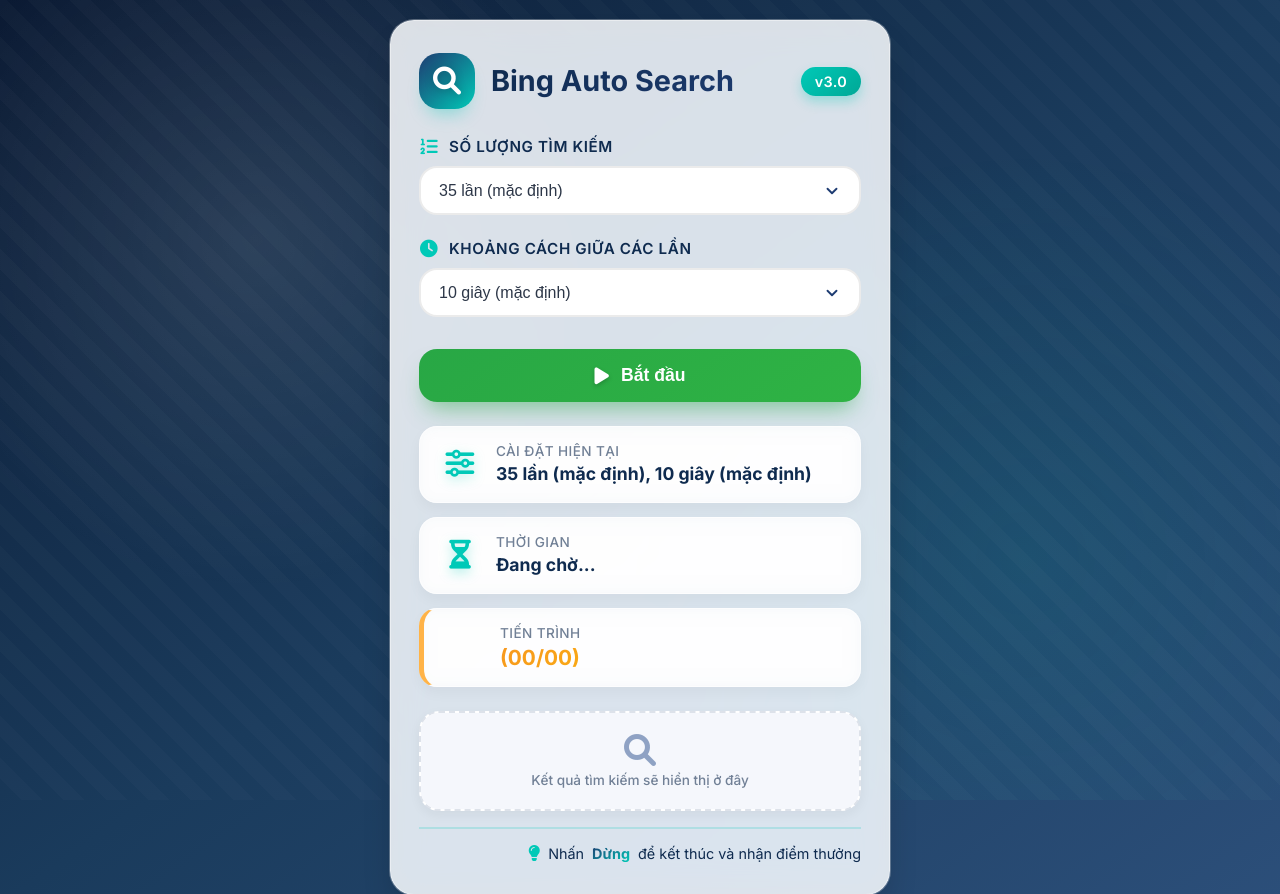
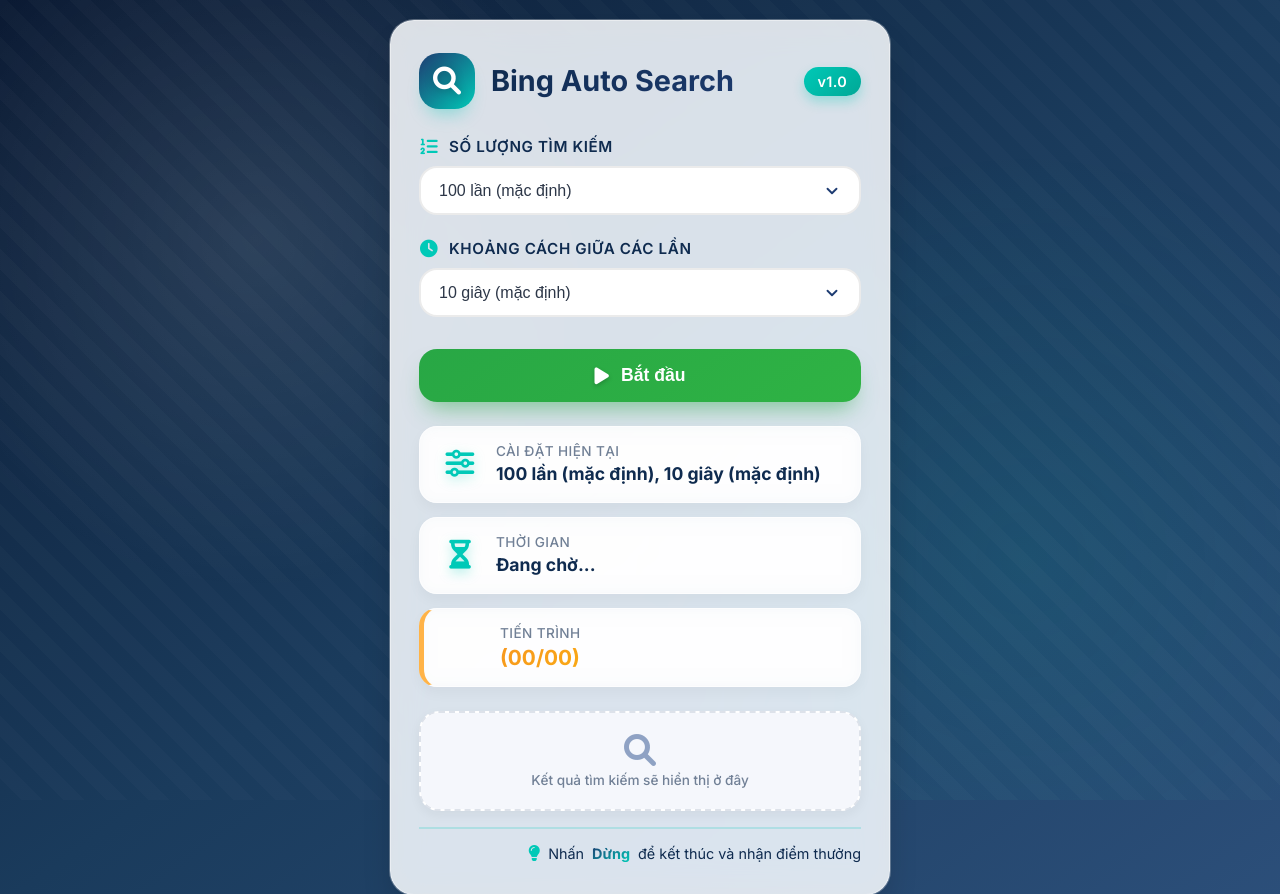
Before and after one commit to Hibandd122/RewardsBing, a Flask app: page / in a window 1280 px wide. Shown: the top 894 px of the page. Run offline with Flask 3, Linux system fonts and the light colour scheme.

Commit message:
Update index.html

```diff
--- a/templates/index.html
+++ b/templates/index.html
@@ -9,7 +9,7 @@
     <link rel="preconnect" href="https://fonts.gstatic.com" crossorigin>
     <link href="https://fonts.googleapis.com/css2?family=Inter:opsz,wght@14..32,400;14..32,500;14..32,600;14..32,700&display=swap" rel="stylesheet">
     <link rel="stylesheet" href="https://cdnjs.cloudflare.com/ajax/libs/font-awesome/6.0.0-beta3/css/all.min.css">
-    <link rel="stylesheet" href="{{ url_for('static', filename='style.css') }}">
+    <link rel="stylesheet" href="style.css">
 </head>
 <body>
     <div class="wrapper">
@@ -19,7 +19,7 @@
                     <i class="fas fa-magnifying-glass"></i>
                 </div>
                 <h2>Bing Auto Search</h2>
-                <span class="badge">v3.0</span>
+                <span class="badge">v1.0</span>
             </div>
 
             <div class="form-group">
@@ -29,9 +29,9 @@
                 </label>
                 <select id="limit" class="custom-select">
                     <option value="30">30 lần</option>
-                    <option value="35" selected>35 lần (mặc định)</option>
-                    <option value="40">40 lần</option>
                     <option value="50">50 lần</option>
+                    <option value="100" selected>100 lần (mặc định)</option>
+                    <option value="150">150 lần</option>
                 </select>
             </div>
 
@@ -100,6 +100,6 @@
         </div>
     </div>
 
-    <script src="{{ url_for('static', filename='script.js') }}"></script>
+    <script src="script.js"></script>
 </body>
 </html>
```
